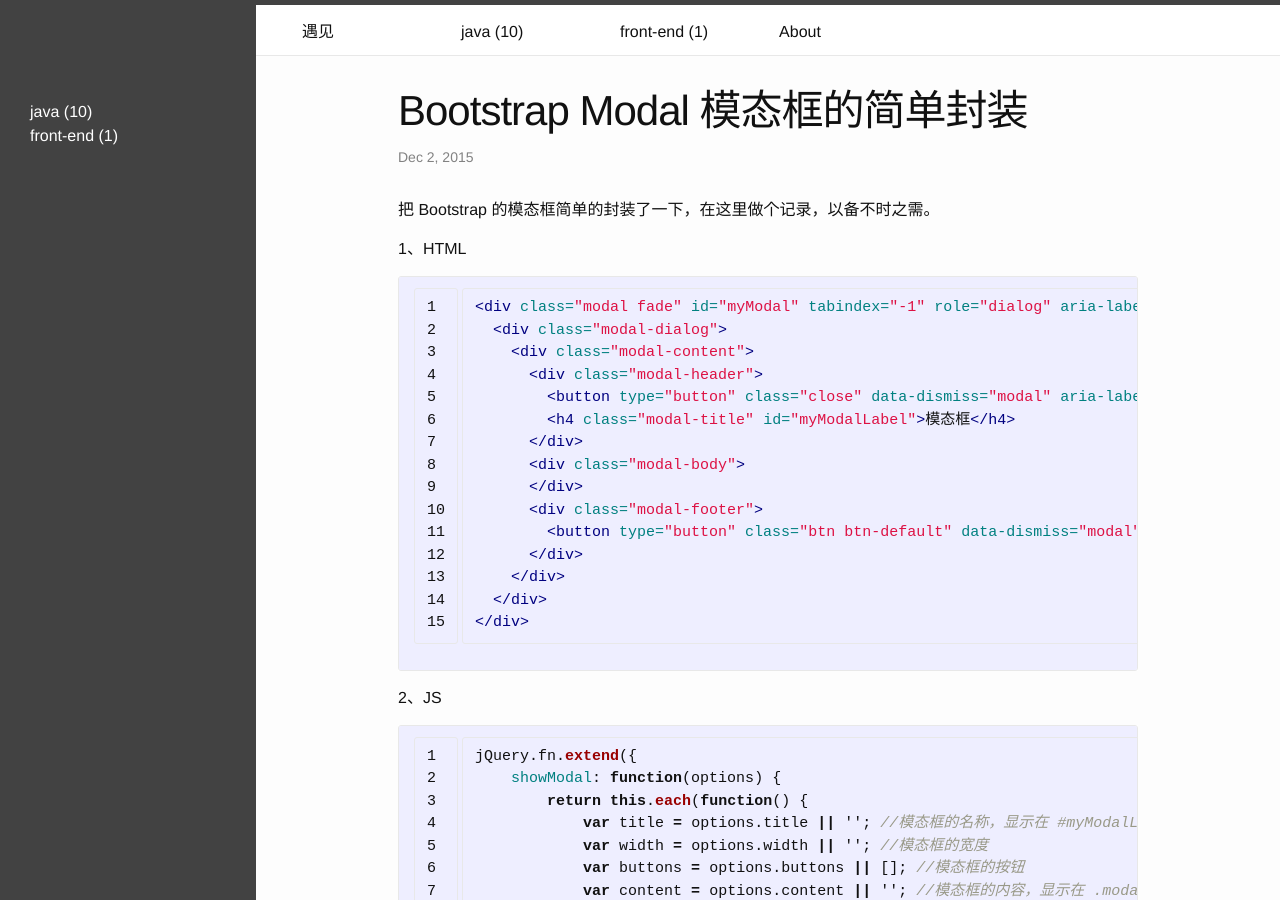
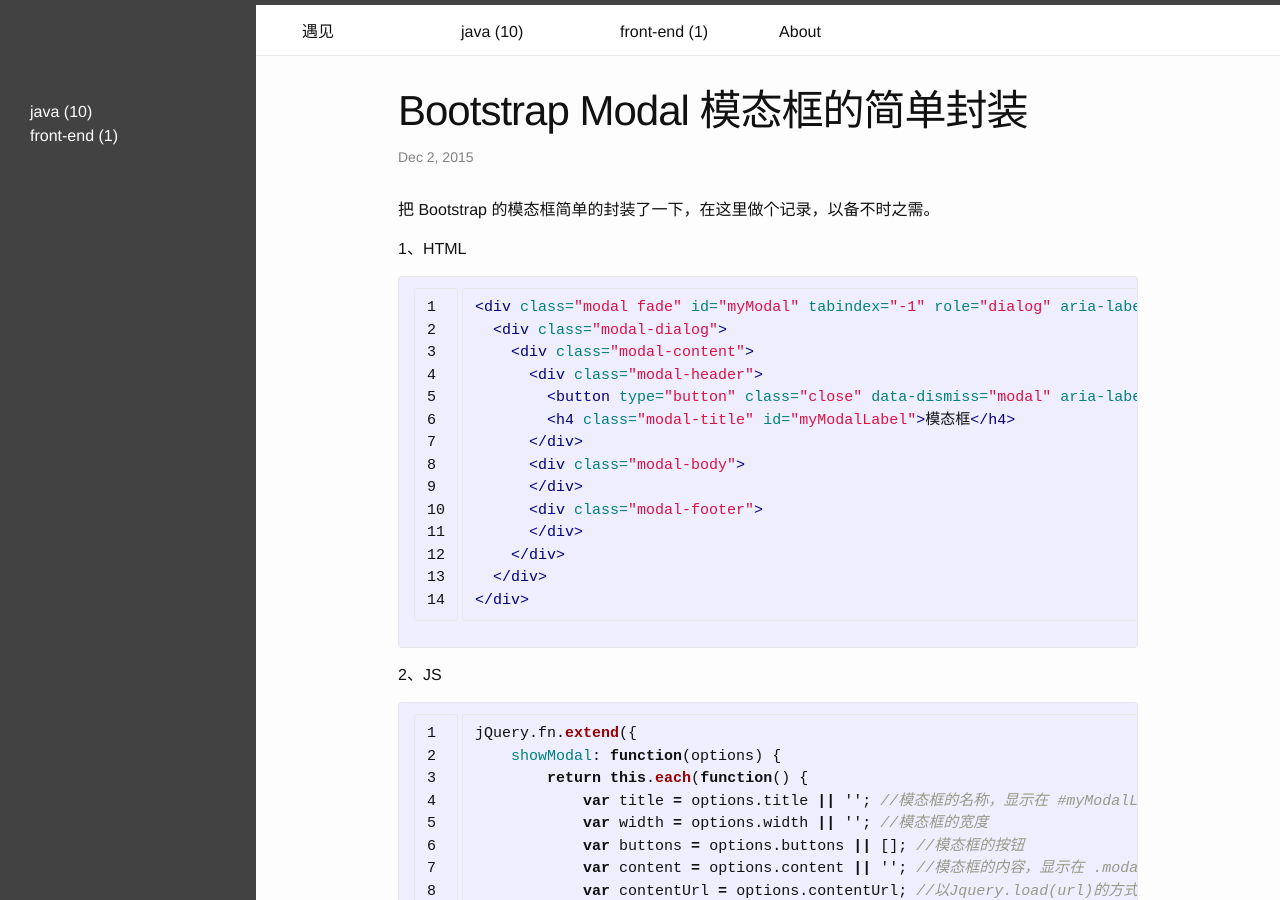
Before and after one commit to iyujian/iyujian.github.io, a Jekyll site: the page built from _posts/java/2015-12-02-bootstrap-modal-encapsulation.md, in a window 1280 px wide and 900 px high. Built offline with Jekyll 4.4.1, drawn with Linux system fonts in a browser that asks for light colours; part of the change alters nothing that is shown.

Commit message:
update a post

```diff
--- a/_posts/java/2015-12-02-bootstrap-modal-encapsulation.md
+++ b/_posts/java/2015-12-02-bootstrap-modal-encapsulation.md
@@ -22,7 +22,6 @@ tags: Bootstrap
       <div class="modal-body">
       </div>
       <div class="modal-footer">
-        <button type="button" class="btn btn-default" data-dismiss="modal">关闭</button>
       </div>
     </div>
   </div>
```
